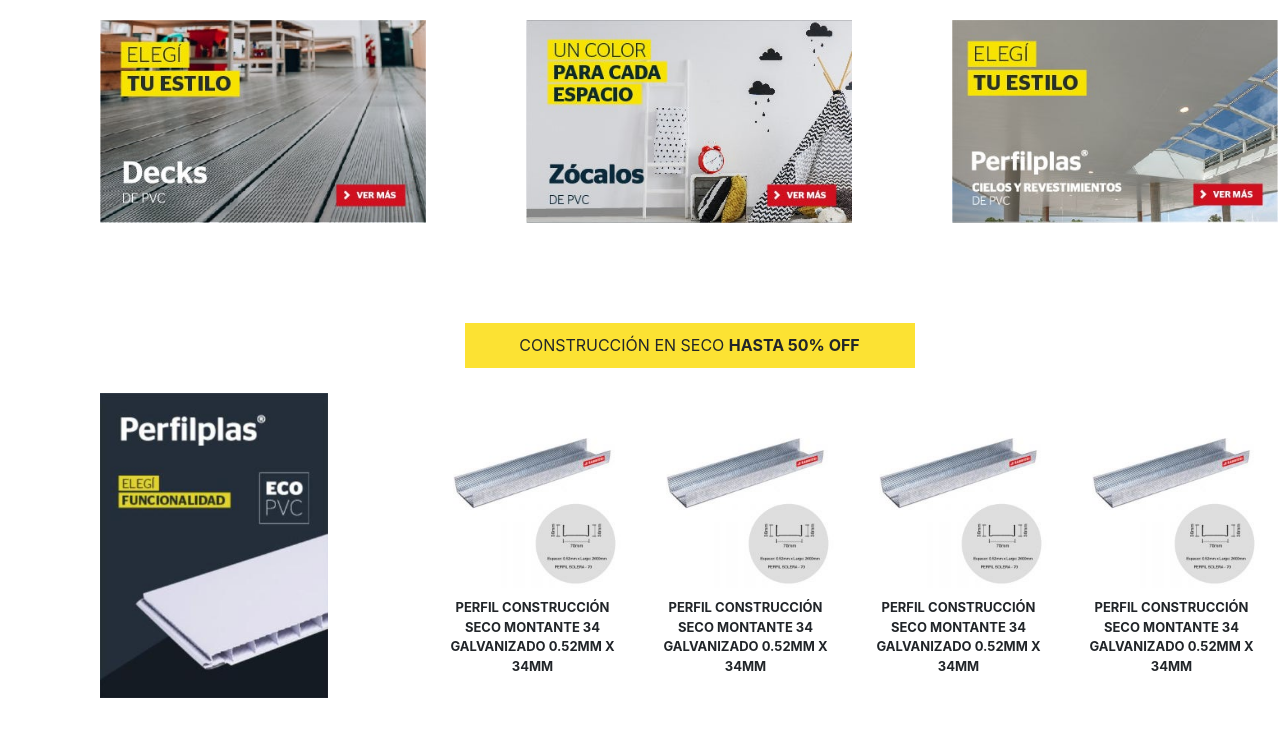
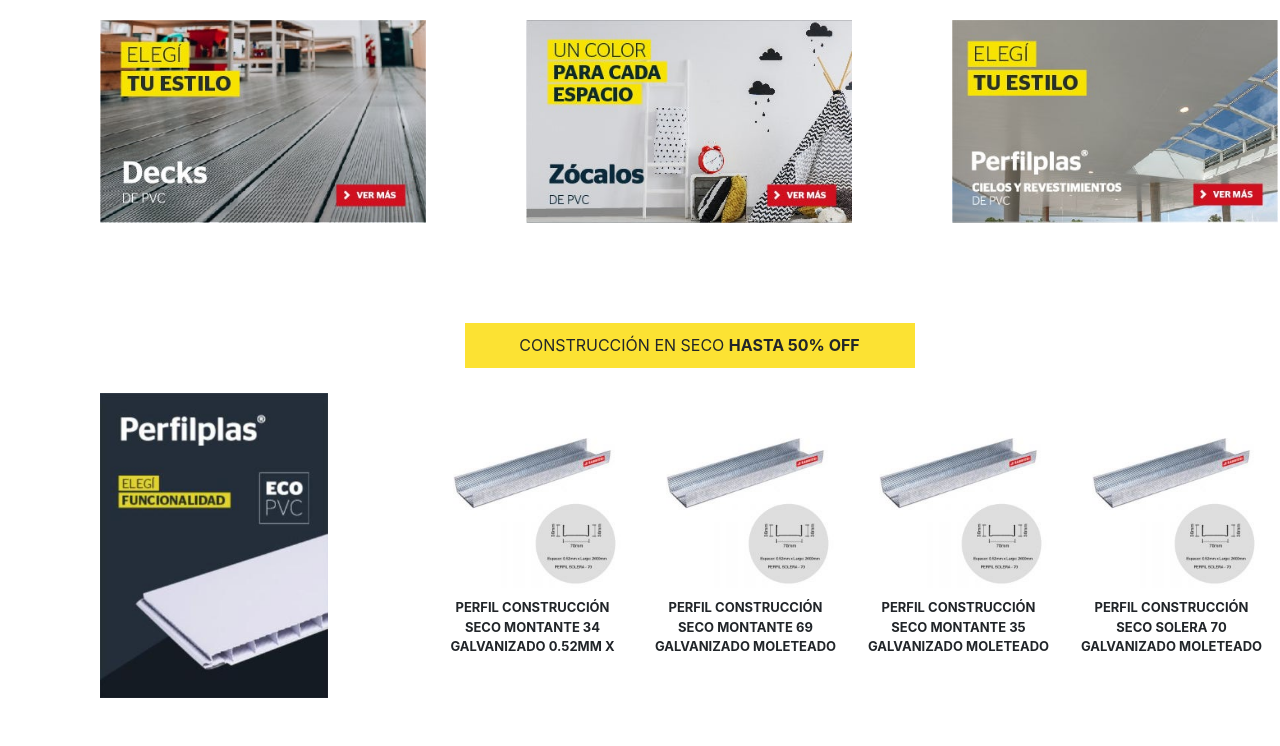
Before and after one commit to MatiasNavarro/Matias-Navarro-maquetado, a plain HTML site: page src/index.html in a window 1280 px wide. Drawn offline with nearby package versions, Linux system fonts and the light colour scheme.

Commit message:
Modificaciones en texto

```diff
--- a/css/estilos.css
+++ b/css/estilos.css
@@ -87,6 +87,8 @@ article ul {
     display: block;
 }
 
+
+
 .prod{
     width:180px;
     height:180px;
@@ -96,7 +98,13 @@ article ul {
     text-align: center;
     margin-top: 10px;
     font-size: 13px;
+    word-wrap: normal;
+    height: 60px;
+    overflow: hidden;
+    text-overflow: ellipsis;
 }
+
+
 
 .cantidad {
     display: none;
--- a/src/index.html
+++ b/src/index.html
@@ -34,14 +34,14 @@
 
         <section>
             <aside id="izq">
-                <img src="../img/banners-izq.jpg" width="70%">
+                <a href="#"><img src="../img/banners-izq.jpg" width="70%"></a>
             </aside>
 
             <article>
                 <ul>
                     <li class="listprod">
                         <div class="prod"><img src="../img/producto.jpg" width="180px"></div>
-                        <div class="desc"><strong>PERFIL CONSTRUCCIÓN SECO MONTANTE 34 GALVANIZADO 0.52MM X 34MM</strong></div>
+                        <div class="desc"><strong>PERFIL CONSTRUCCIÓN SECO MONTANTE 34 GALVANIZADO 0.52MM X 34MM X 2600MM</strong></div>
                         <div class="cantidad">
                             <label>Cant.</label>
                             <input class="cant" type="number" min="1" value="1">
@@ -52,7 +52,7 @@
                     </li>
                     <li class="listprod">
                         <div class="prod"><img src="../img/producto.jpg" width="180px"></div>
-                        <div class="desc"><strong>PERFIL CONSTRUCCIÓN SECO MONTANTE 34 GALVANIZADO 0.52MM X 34MM</strong></div>
+                        <div class="desc"><strong>PERFIL CONSTRUCCIÓN SECO MONTANTE 69 GALVANIZADO MOLETEADO 0.52MM X 69MM X 2600MM</strong></div>
                         <div class="cantidad">
                             <label>Cant.</label>
                             <input class="cant" type="number" min="1" value="1">
@@ -63,7 +63,7 @@
                     </li>
                     <li class="listprod">
                         <div class="prod"><img src="../img/producto.jpg" width="180px"></div>
-                        <div class="desc"><strong>PERFIL CONSTRUCCIÓN SECO MONTANTE 34 GALVANIZADO 0.52MM X 34MM</strong></div>
+                        <div class="desc"><strong>PERFIL CONSTRUCCIÓN SECO MONTANTE 35 GALVANIZADO MOLETEADO 0.52MM X 35MM X 2600MM</strong></div>
                         <div class="cantidad">
                             <label>Cant.</label>
                             <input class="cant" type="number" min="1" value="1">
@@ -74,7 +74,7 @@
                     </li>
                     <li class="listprod">
                         <div class="prod"><img src="../img/producto.jpg" width="180px"></div>
-                        <div class="desc"><strong>PERFIL CONSTRUCCIÓN SECO MONTANTE 34 GALVANIZADO 0.52MM X 34MM</strong></div>
+                        <div class="desc"><strong>PERFIL CONSTRUCCIÓN SECO SOLERA 70 GALVANIZADO MOLETEADO 0.52MM X 70MM X 2600MM</strong></div>
                         <div class="cantidad">
                             <label>Cant.</label>
                             <input class="cant" type="number" min="1" value="1">
```
